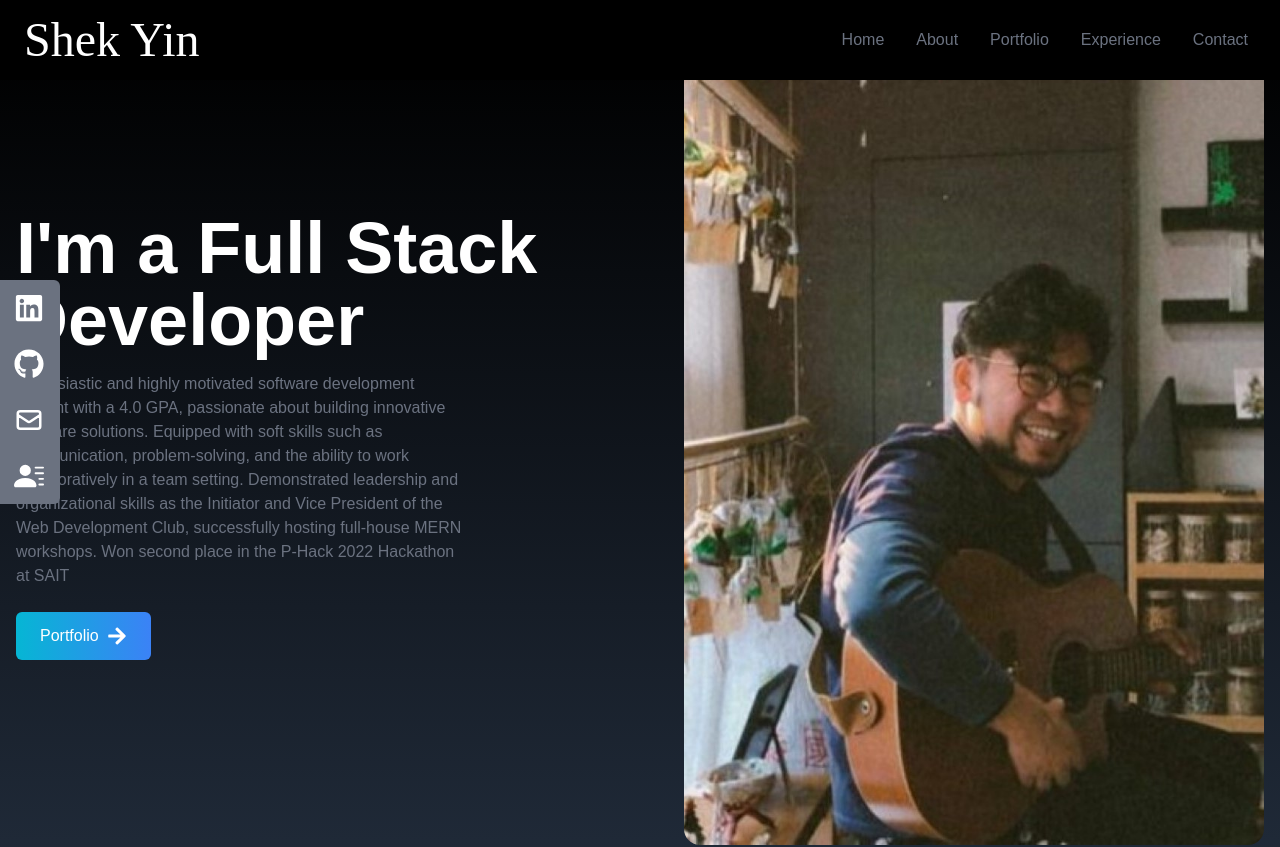
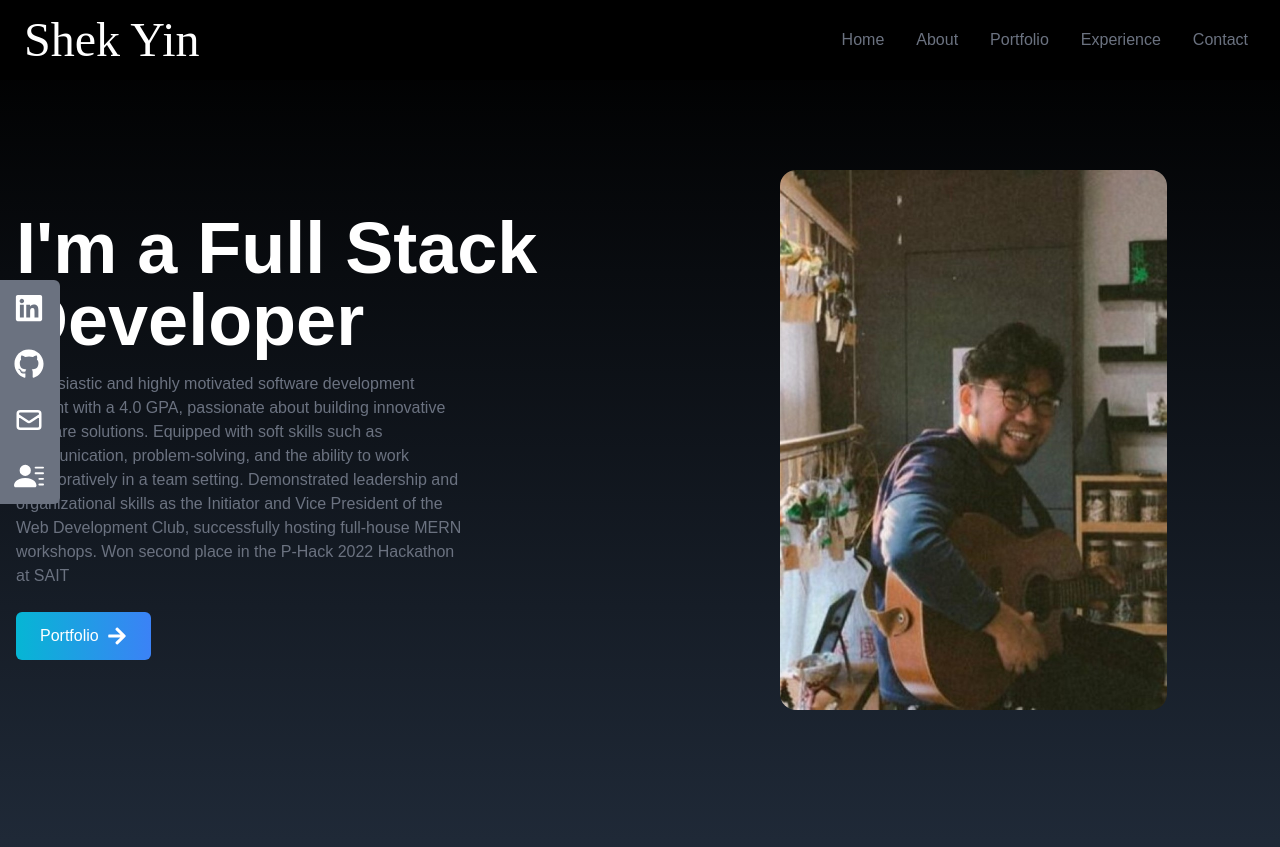
Before and after one commit to alexltyt/own-portfolio, a React (Create React App) app: page / in a window 1280 px wide. Shown: the top 847 px of the page. Built offline with nearby package versions, Linux system fonts and the light colour scheme.

Commit message:
updated classname in Home.jsx

```diff
--- a/src/components/Home.jsx
+++ b/src/components/Home.jsx
@@ -24,7 +24,7 @@
           </div>
         </div>
         <div>
-          <img src={heroImage} alt="my profile" className="rounded-2xl mx-auto w-1/3 md:w-full"/>
+          <img src={heroImage} alt="my profile" className="rounded-2xl mx-auto w-1/3 md:w-2/3"/>
         </div>
       </div>
     </div>
```
